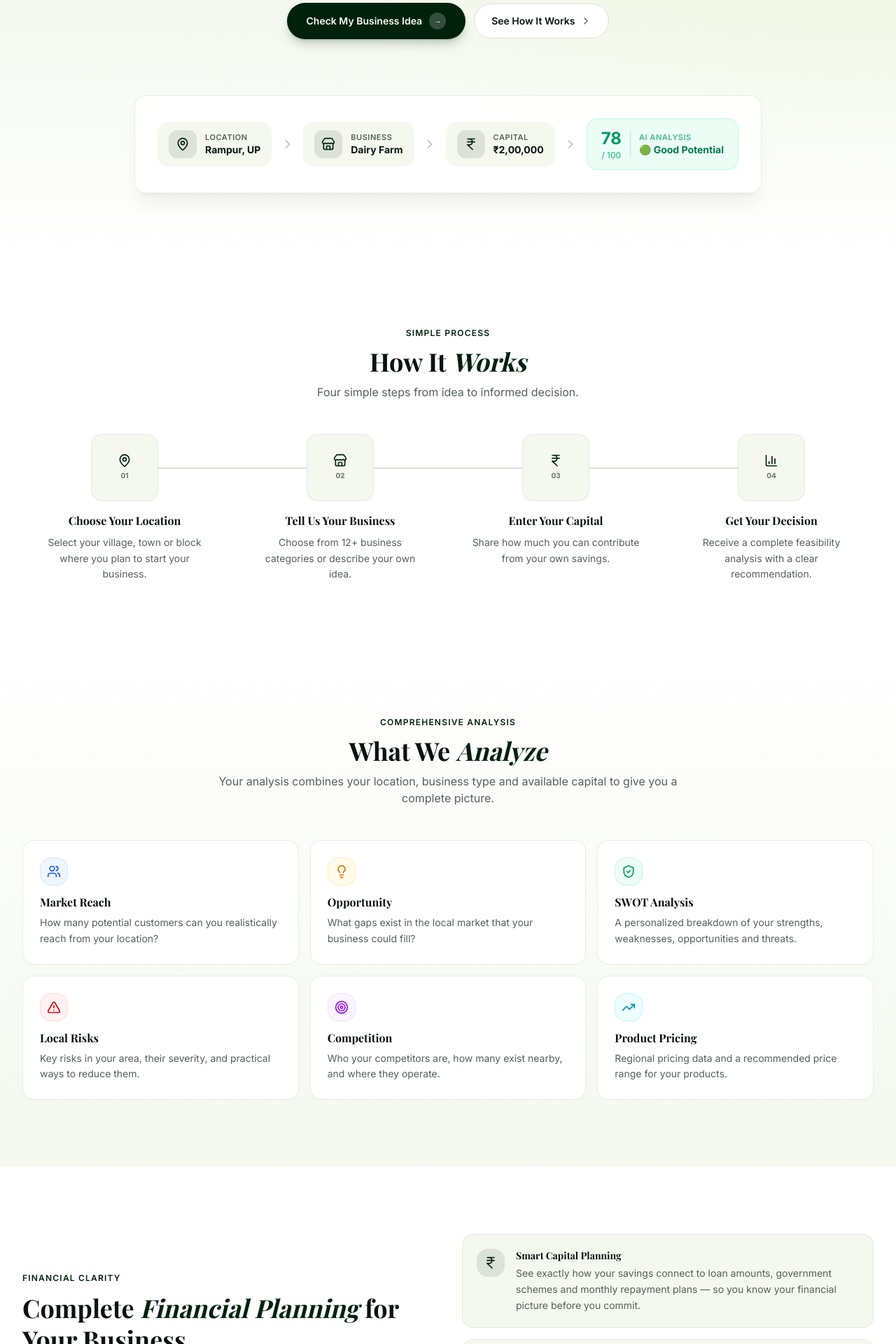
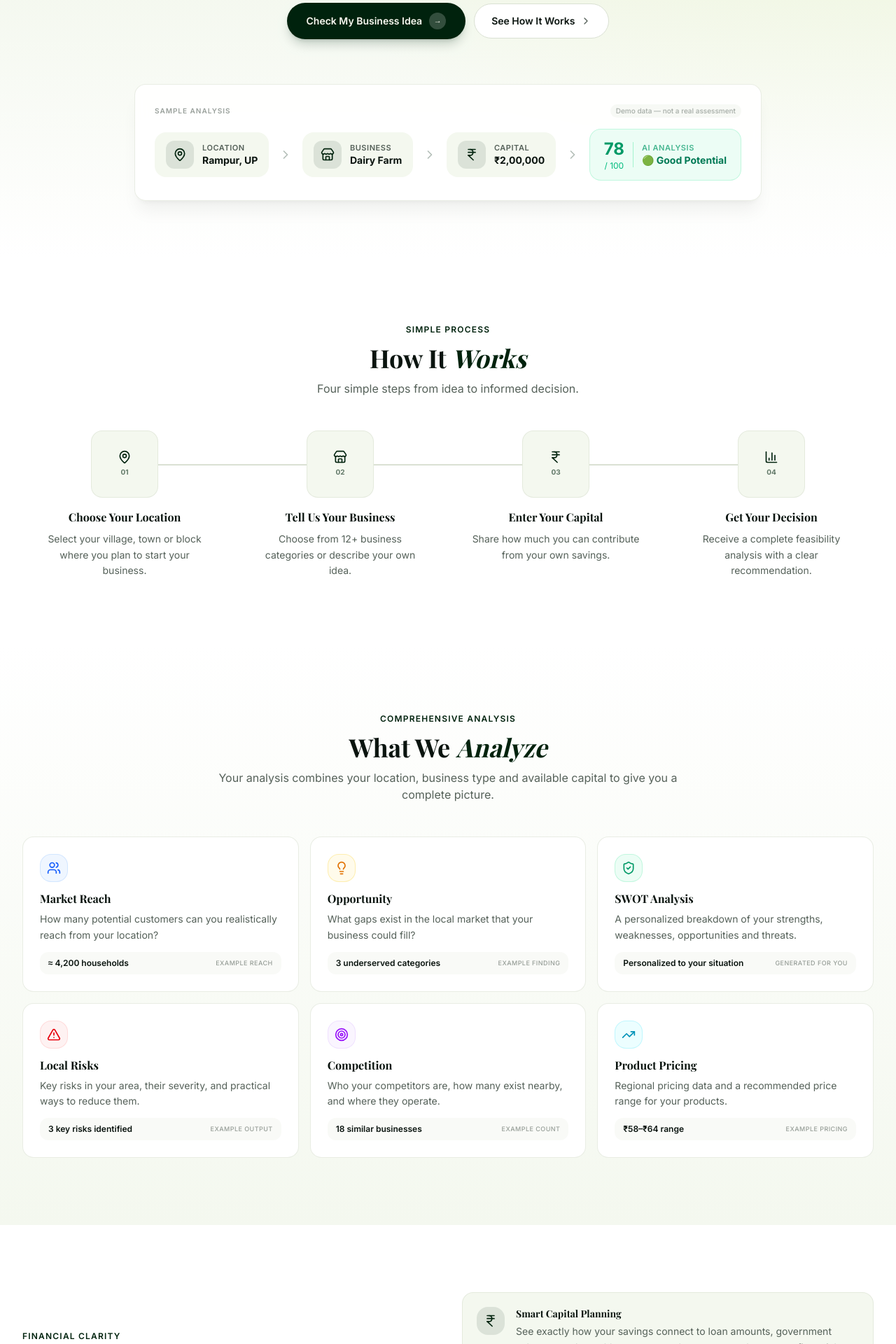
Before and after one commit to tushar-devhub/Rural_final_repo, a React (Vite) app: page / in a window 1280 px wide. Shown: the part 460-2380 px from the top of the page at 70% size. Built offline with nearby package versions, Linux system fonts and the light colour scheme; no server answers; a web font is replaced by a local one; what @convex-dev/auth would draw is missing.

Commit message:
Freebuff: REFINE THE EXISTING RURALBIZ AI LANDING PAGE — DO NOT RED...

```diff
--- a/src/components/Footer.tsx
+++ b/src/components/Footer.tsx
@@ -71,7 +71,7 @@ export function Footer() {
                 hello@ruralbiz.ai
               </li>
               <li className="text-sm text-primary-foreground/70">
-                Helpline: 1800-XXX-XXXX
+                Demo Helpline: 1800-XXX-XXXX
               </li>
             </ul>
           </div>
--- a/src/pages/Landing.tsx
+++ b/src/pages/Landing.tsx
@@ -1,6 +1,9 @@
+import { useCallback } from "react";
+import { useNavigate } from "react-router";
 import { Navbar } from "@/components/Navbar";
 import { Footer } from "@/components/Footer";
-import { demoScenarios } from "@/data/demos";
+import { demoScenarios, type DemoScenario } from "@/data/demos";
+import { useOnboarding } from "@/lib/onboarding-context";
 import { cn } from "@/lib/utils";
 import {
   MapPin,
@@ -19,7 +22,6 @@ import {
   Play,
   Sparkles,
   BrainCircuit,
-  Zap,
   GitCompareArrows,
   FileText,
 } from "lucide-react";
@@ -29,10 +31,9 @@ import { Link } from "react-router";
 function Hero() {
   return (
     <section className="relative overflow-hidden bg-gradient-to-b from-[#EDF3E3] via-[#F4F8EF] to-white">
-      {/* Decorative soft gradient overlay */}
       <div className="absolute inset-0 bg-[radial-gradient(ellipse_at_top_right,rgba(200,230,77,0.15),transparent_60%)]" />
 
-      <div className="relative mx-auto max-w-7xl px-4 sm:px-6 lg:px-8 pt-12 pb-16 sm:pt-20 sm:pb-24">
+      <div className="relative mx-auto max-w-7xl px-4 sm:px-6 lg:px-8 pt-12 pb-16 sm:pt-20 sm:pb-20">
         <div className="max-w-3xl mx-auto text-center">
           <p className="inline-flex items-center gap-1.5 rounded-full bg-primary/10 px-3.5 py-1 text-xs font-semibold text-primary mb-5">
             <span className="h-1.5 w-1.5 rounded-full bg-primary animate-pulse" />
@@ -70,11 +71,21 @@ function Hero() {
           </div>
         </div>
 
-        {/* Product Visualization */}
-        <div className="mt-14 sm:mt-20 mx-auto max-w-4xl">
-          <div className="rounded-2xl border border-border/60 bg-white/90 backdrop-blur-sm p-5 sm:p-8 shadow-xl shadow-black/5">
+        {/* Product Visualization — Sample Analysis */}
+        <div className="mt-12 sm:mt-16 mx-auto max-w-4xl">
+          <div className="rounded-2xl border border-border/60 bg-white/90 backdrop-blur-sm p-5 sm:p-7 shadow-xl shadow-black/5">
+            {/* Sample label */}
+            <div className="flex items-center justify-between mb-4">
+              <p className="text-[10px] font-semibold uppercase tracking-widest text-muted-foreground/60">
+                Sample Analysis
+              </p>
+              <span className="text-[10px] font-medium text-muted-foreground/50 bg-muted/50 px-2 py-0.5 rounded-full">
+                Demo data — not a real assessment
+              </span>
+            </div>
+
             {/* Flow visualization */}
-            <div className="flex flex-col sm:flex-row items-center justify-between gap-4 sm:gap-3">
+            <div className="flex flex-col sm:flex-row items-center justify-between gap-3 sm:gap-2">
               <FlowCard
                 icon={<MapPin className="h-5 w-5" />}
                 title="Location"
@@ -97,7 +108,7 @@ function Hero() {
                 <FlowResult score={78} verdict="Good Potential" />
               </div>
             </div>
-            <div className="sm:hidden mt-4">
+            <div className="sm:hidden mt-3">
               <FlowResult score={78} verdict="Good Potential" />
             </div>
           </div>
@@ -117,7 +128,7 @@ function FlowCard({
   desc: string;
 }) {
   return (
-    <div className="flex items-center gap-3 rounded-xl bg-[#F4F8EF] px-4 py-3 min-w-[140px]">
+    <div className="flex items-center gap-3 rounded-xl bg-[#F4F8EF] px-4 py-3 min-w-[130px] sm:min-w-[140px]">
       <div className="flex h-10 w-10 items-center justify-center rounded-lg bg-primary/10 text-primary">
         {icon}
       </div>
@@ -141,7 +152,7 @@ function Arrow({ className }: { className?: string }) {
 
 function FlowResult({ score, verdict }: { score: number; verdict: string }) {
   return (
-    <div className="flex items-center gap-3 rounded-xl bg-emerald-50 border border-emerald-200/60 px-5 py-3 min-w-[180px]">
+    <div className="flex items-center gap-3 rounded-xl bg-emerald-50 border border-emerald-200/60 px-5 py-3 min-w-[170px]">
       <div className="text-center">
         <span className="text-2xl font-bold text-emerald-600">{score}</span>
         <span className="text-xs text-emerald-500 block">/ 100</span>
@@ -201,17 +212,13 @@ function HowItWorks() {
         </div>
 
         <div className="relative grid grid-cols-1 sm:grid-cols-2 lg:grid-cols-4 gap-6 sm:gap-4">
-          {/* Connection line (desktop) */}
           <div className="hidden lg:block absolute top-12 left-[12%] right-[12%] h-0.5 bg-border" />
-
           {steps.map((step) => (
-            <div key={step.num} className="relative flex flex-col items-center text-center">
-              <div className="relative z-10 flex h-24 w-24 items-center justify-center rounded-2xl bg-[#F4F8EF] border border-border/60 mb-4">
+            <div key={step.num} className="relative flex flex-col items-center text-center group">
+              <div className="relative z-10 flex h-24 w-24 items-center justify-center rounded-2xl bg-[#F4F8EF] border border-border/60 mb-4 transition-all duration-200 group-hover:shadow-md group-hover:border-primary/20 group-hover:-translate-y-0.5">
                 <div className="flex flex-col items-center">
                   <div className="text-primary">{step.icon}</div>
-                  <span className="mt-1 text-[10px] font-bold text-primary/60">
-                    {step.num}
-                  </span>
+                  <span className="mt-1 text-[10px] font-bold text-primary/60">{step.num}</span>
                 </div>
               </div>
               <h3 className="text-base font-bold text-foreground">{step.title}</h3>
@@ -226,43 +233,55 @@ function HowItWorks() {
   );
 }
 
-/* ─── What We Analyze ─── */
+/* ─── What We Analyze (with sample metrics) ─── */
 function WhatWeAnalyze() {
   const pillars = [
     {
       icon: <Users className="h-5 w-5" />,
       title: "Market Reach",
       desc: "How many potential customers can you realistically reach from your location?",
+      metric: "≈ 4,200 households",
+      metricLabel: "Example reach",
       color: "bg-blue-50 text-blue-600 border-blue-200/60",
     },
     {
       icon: <Lightbulb className="h-5 w-5" />,
       title: "Opportunity",
       desc: "What gaps exist in the local market that your business could fill?",
+      metric: "3 underserved categories",
+      metricLabel: "Example finding",
       color: "bg-amber-50 text-amber-600 border-amber-200/60",
     },
     {
       icon: <ShieldCheck className="h-5 w-5" />,
       title: "SWOT Analysis",
       desc: "A personalized breakdown of your strengths, weaknesses, opportunities and threats.",
+      metric: "Personalized to your situation",
+      metricLabel: "Generated for you",
       color: "bg-emerald-50 text-emerald-600 border-emerald-200/60",
     },
     {
       icon: <AlertTriangle className="h-5 w-5" />,
       title: "Local Risks",
       desc: "Key risks in your area, their severity, and practical ways to reduce them.",
+      metric: "3 key risks identified",
+      metricLabel: "Example output",
       color: "bg-red-50 text-red-600 border-red-200/60",
     },
     {
       icon: <Target className="h-5 w-5" />,
       title: "Competition",
       desc: "Who your competitors are, how many exist nearby, and where they operate.",
+      metric: "18 similar businesses",
+      metricLabel: "Example count",
       color: "bg-purple-50 text-purple-600 border-purple-200/60",
     },
     {
       icon: <TrendingUp className="h-5 w-5" />,
       title: "Product Pricing",
       desc: "Regional pricing data and a recommended price range for your products.",
+      metric: "₹58–₹64 range",
+      metricLabel: "Example pricing",
       color: "bg-cyan-50 text-cyan-600 border-cyan-200/60",
     },
   ];
@@ -287,7 +306,7 @@ function WhatWeAnalyze() {
           {pillars.map((p) => (
             <div
               key={p.title}
-              className="rounded-2xl border border-border/60 bg-white p-5 sm:p-6 hover:shadow-lg hover:shadow-black/5 transition-all group"
+              className="rounded-2xl border border-border/60 bg-white p-5 sm:p-6 transition-all duration-200 hover:shadow-lg hover:shadow-black/5 hover:-translate-y-0.5 group"
             >
               <div
                 className={`inline-flex h-10 w-10 items-center justify-center rounded-xl border ${p.color} mb-3`}
@@ -295,7 +314,14 @@ function WhatWeAnalyze() {
                 {p.icon}
               </div>
               <h3 className="text-base font-bold text-foreground mb-1.5">{p.title}</h3>
-              <p className="text-sm text-muted-foreground leading-relaxed">{p.desc}</p>
+              <p className="text-sm text-muted-foreground leading-relaxed mb-3">{p.desc}</p>
+              {/* Sample metric */}
+              <div className="rounded-lg bg-muted/40 px-3 py-2 flex items-center justify-between">
+                <span className="text-xs font-semibold text-foreground">{p.metric}</span>
+                <span className="text-[9px] font-medium text-muted-foreground/60 uppercase tracking-wider">
+                  {p.metricLabel}
+                </span>
+              </div>
             </div>
           ))}
         </div>
@@ -355,7 +381,7 @@ function FinancialPlanning() {
             {items.map((item) => (
               <div
                 key={item.title}
-                className="flex gap-4 rounded-2xl border border-border/60 bg-[#F4F8EF] p-5"
+                className="flex gap-4 rounded-2xl border border-border/60 bg-[#F4F8EF] p-5 transition-all duration-200 hover:shadow-md hover:-translate-y-0.5"
               >
                 <div className="flex h-10 w-10 flex-shrink-0 items-center justify-center rounded-xl bg-primary/10 text-primary">
                   {item.icon}
@@ -375,10 +401,10 @@ function FinancialPlanning() {
   );
 }
 
-/* ─── Trust Section ─── */
+/* ─── Trust Section (with data trust legend) ─── */
 function TrustSection() {
   return (
-    <section id="trust" className="py-16 sm:py-24 bg-[#F4F8EF]">
+    <section id="trust" className="py-16 sm:py-20 bg-[#F4F8EF]">
       <div className="mx-auto max-w-7xl px-4 sm:px-6 lg:px-8">
         <div className="mx-auto max-w-3xl text-center">
           <div className="inline-flex h-14 w-14 items-center justify-center rounded-2xl bg-primary/10 text-primary mb-5">
@@ -394,6 +420,38 @@ function TrustSection() {
             critical financial and regulatory information before making investment
             decisions.
           </p>
+
+          {/* Data Trust Legend */}
+          <div className="mt-6 inline-flex items-center gap-3 sm:gap-4 rounded-full border border-border/60 bg-white px-5 py-2.5">
+            <span className="inline-flex items-center gap-1.5 text-xs font-semibold text-emerald-600">
+              <span className="h-4 w-4 rounded-full bg-emerald-100 flex items-center justify-center text-[10px]">✓</span>
+              Verified
+            </span>
+            <span className="h-4 w-4 border-l border-border" />
+            <span className="inline-flex items-center gap-1.5 text-xs font-semibold text-amber-600">
+              <span className="h-4 w-4 rounded-full bg-amber-100 flex items-center justify-center text-[10px]">≈</span>
+              Estimated
+            </span>
+            <span className="h-4 w-4 border-l border-border" />
+            <span className="inline-flex items-center gap-1.5 text-xs font-semibold text-blue-600">
+              <span className="h-4 w-4 rounded-full bg-blue-100 flex items-center justify-center text-[10px]">🤖</span>
+              AI Insight
+            </span>
+          </div>
+
+          {/* Confidence indicators */}
+          <div className="mt-4 flex items-center justify-center gap-3 text-[11px] text-muted-foreground">
+            <span className="inline-flex items-center gap-1">
+              <span className="h-1.5 w-1.5 rounded-full bg-emerald-500" /> High Confidence
+            </span>
+            <span className="inline-flex items-center gap-1">
+              <span className="h-1.5 w-1.5 rounded-full bg-amber-500" /> Medium Confidence
+            </span>
+            <span className="inline-flex items-center gap-1">
+              <span className="h-1.5 w-1.5 rounded-full bg-gray-400" /> Low Confidence
+            </span>
+          </div>
+
           <div className="mt-8 grid grid-cols-1 sm:grid-cols-3 gap-4">
             {[
               { icon: "✓", label: "Data-Driven Insights", desc: "Based on real market data where available" },
@@ -402,7 +460,7 @@ function TrustSection() {
             ].map((t) => (
               <div
                 key={t.label}
-                className="rounded-2xl border border-border/60 bg-white p-5 text-center"
+                className="rounded-2xl border border-border/60 bg-white p-5 text-center transition-all duration-200 hover:shadow-md hover:-translate-y-0.5"
               >
                 <div className="text-2xl mb-2">{t.icon}</div>
                 <h4 className="text-sm font-bold text-foreground">{t.label}</h4>
@@ -416,7 +474,7 @@ function TrustSection() {
   );
 }
 
-/* ─── What's Inside (Phase 3 features) ─── */
+/* ─── What's Inside ─── */
 function WhatsInside() {
   const features = [
     {
@@ -454,7 +512,7 @@ function WhatsInside() {
         </div>
         <div className="grid grid-cols-1 sm:grid-cols-2 lg:grid-cols-4 gap-4">
           {features.map((f) => (
-            <div key={f.title} className="rounded-2xl border border-border/60 bg-[#F4F8EF] p-5">
+            <div key={f.title} className="rounded-2xl border border-border/60 bg-[#F4F8EF] p-5 transition-all duration-200 hover:shadow-md hover:-translate-y-0.5">
               <div className="inline-flex h-10 w-10 items-center justify-center rounded-xl bg-primary/10 text-primary mb-3">
                 {f.icon}
               </div>
@@ -468,8 +526,19 @@ function WhatsInside() {
   );
 }
 
-/* ─── Demo Mode ─── */
+/* ─── Demo Mode (interactive) ─── */
 function DemoMode() {
+  const navigate = useNavigate();
+  const { loadDemo } = useOnboarding();
+
+  const handleDemoClick = useCallback(
+    (demo: DemoScenario) => {
+      loadDemo(demo);
+      navigate("/dashboard");
+    },
+    [loadDemo, navigate],
+  );
+
   const verdictColors = {
     good: "text-emerald-600 bg-emerald-50",
     caution: "text-amber-600 bg-amber-50",
@@ -477,9 +546,9 @@ function DemoMode() {
   };
 
   return (
-    <section className="py-16 sm:py-24 bg-[#F4F8EF]">
+    <section className="py-16 sm:py-20 bg-[#F4F8EF]">
       <div className="mx-auto max-w-7xl px-4 sm:px-6 lg:px-8">
-        <div className="text-center max-w-2xl mx-auto mb-12">
+        <div className="text-center max-w-2xl mx-auto mb-10">
           <p className="text-xs font-semibold uppercase tracking-widest text-primary mb-3">
             Try It Now
           </p>
@@ -492,10 +561,10 @@ function DemoMode() {
         </div>
         <div className="grid grid-cols-1 sm:grid-cols-2 lg:grid-cols-4 gap-4">
           {demoScenarios.map((demo) => (
-            <Link
+            <button
               key={demo.id}
-              to="/onboarding"
-              className="rounded-2xl border border-border/60 bg-white p-5 hover:shadow-lg hover:shadow-black/5 transition-all group"
+              onClick={() => handleDemoClick(demo)}
+              className="text-left rounded-2xl border border-border/60 bg-white p-5 transition-all duration-200 hover:shadow-lg hover:shadow-black/5 hover:-translate-y-0.5 hover:border-primary/20 group cursor-pointer"
             >
               <div className="flex items-center gap-2 mb-3">
                 <span className="text-2xl">{demo.icon}</span>
@@ -505,10 +574,23 @@ function DemoMode() {
               </div>
               <h3 className="text-sm font-bold text-foreground mb-1">{demo.title}</h3>
               <p className="text-xs text-muted-foreground leading-relaxed mb-3">{demo.description}</p>
+
+              {/* Edge case callout for scheme limit */}
+              {demo.id === "demo-scheme-edge" && (
+                <div className="rounded-lg bg-amber-50 border border-amber-200/60 px-3 py-2 mb-3">
+                  <p className="text-[10px] font-semibold text-amber-700">
+                    ₹6L → ₹60L project → exceeds ₹50L scheme limit
+                  </p>
+                  <p className="text-[10px] text-amber-600 mt-0.5">
+                    Shows compliant financing structure
+                  </p>
+                </div>
+              )}
+
               <div className="flex items-center gap-1.5 text-xs font-semibold text-primary group-hover:gap-2.5 transition-all">
                 <Play className="h-3 w-3" /> Try Demo
               </div>
-            </Link>
+            </button>
           ))}
         </div>
       </div>
@@ -516,18 +598,18 @@ function DemoMode() {
   );
 }
 
-/* ─── Final CTA ─── */
+/* ─── Final CTA (compact) ─── */
 function FinalCTA() {
   return (
-    <section className="py-16 sm:py-20 bg-gradient-to-b from-[#F4F8EF] to-white">
+    <section className="py-12 sm:py-16 bg-gradient-to-b from-[#F4F8EF] to-white">
       <div className="mx-auto max-w-7xl px-4 sm:px-6 lg:px-8">
-        <div className="rounded-3xl bg-primary p-8 sm:p-14 text-center text-primary-foreground overflow-hidden relative">
+        <div className="rounded-3xl bg-primary p-8 sm:p-10 text-center text-primary-foreground overflow-hidden relative">
           <div className="absolute inset-0 bg-[radial-gradient(circle_at_top_right,rgba(200,230,77,0.12),transparent_60%)]" />
           <div className="relative">
-            <h2 className="text-2xl sm:text-4xl font-bold mb-3">
+            <h2 className="text-2xl sm:text-3xl font-bold mb-2">
               Ready to Check Your Business Idea?
             </h2>
-            <p className="text-primary-foreground/70 text-sm sm:text-base max-w-lg mx-auto mb-8">
+            <p className="text-primary-foreground/70 text-sm sm:text-base max-w-lg mx-auto mb-6">
               Tell us where you want to start, what you want to build, and how
               much you can invest — and we will help you understand whether this is
               a sensible business decision. It takes less than 3 minutes.
@@ -535,7 +617,7 @@ function FinalCTA() {
             <div className="flex flex-col sm:flex-row items-center justify-center gap-3">
               <Link
                 to="/onboarding"
-                className="inline-flex items-center gap-2.5 rounded-full bg-white px-8 py-4 text-sm font-bold text-primary hover:bg-white/90 transition-all shadow-lg"
+                className="inline-flex items-center gap-2.5 rounded-full bg-white px-8 py-3.5 text-sm font-bold text-primary hover:bg-white/90 transition-all shadow-lg"
               >
                 Check My Business Idea
                 <span className="flex h-6 w-6 items-center justify-center rounded-full bg-primary/10 text-[11px]">
@@ -544,7 +626,7 @@ function FinalCTA() {
               </Link>
               <Link
                 to="/onboarding"
-                className="inline-flex items-center gap-2 rounded-full border border-white/30 px-6 py-3.5 text-sm font-semibold text-primary-foreground/80 hover:bg-white/10 transition-colors"
+                className="inline-flex items-center gap-2 rounded-full border border-white/30 px-6 py-3 text-sm font-semibold text-primary-foreground/80 hover:bg-white/10 transition-colors"
               >
                 <Play className="h-4 w-4" /> Try Demo
               </Link>
```
Also changed, not shown: src/lib/onboarding-context.tsx (+21 -1 lines).
